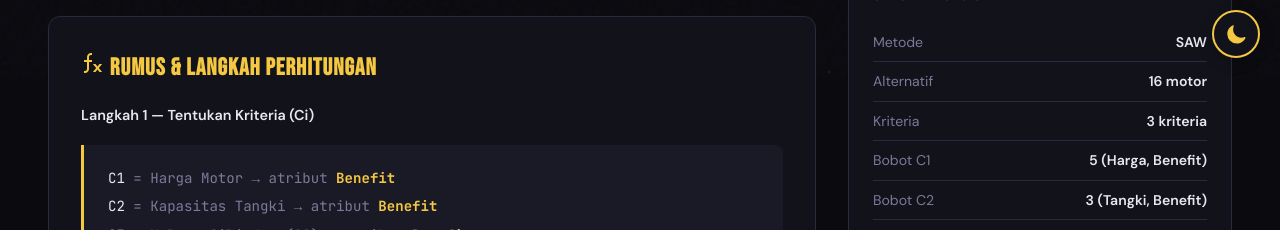
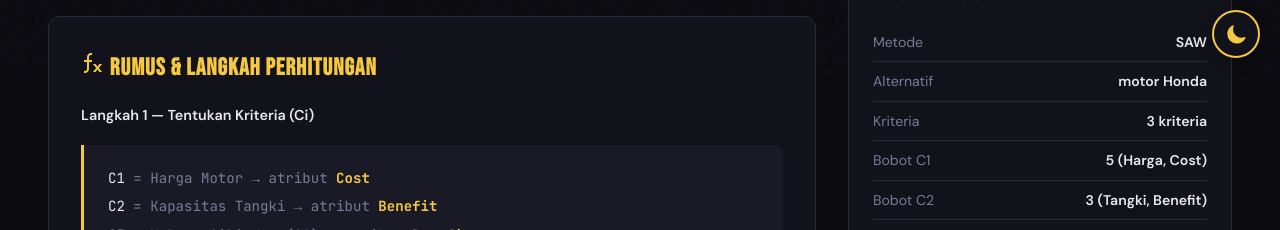
Before and after one commit to bastiandev9-dotcom/SAWmoto, a Next.js app in the folder nextjs-frontend/: page /tentang in a window 1280 px wide. Shown: the part 722-952 px from the top of the page. Built offline with nearby package versions, Linux system fonts and the light colour scheme.

Commit message:
add kiteria in formula block

```diff
--- a/nextjs-frontend/app/tentang/page.tsx
+++ b/nextjs-frontend/app/tentang/page.tsx
@@ -59,7 +59,7 @@ export default function TentangPage() {
             <h3><RiFormula />  Rumus & Langkah Perhitungan</h3>
             <p style={{ color: 'var(--text-muted)', fontSize: '0.9rem', marginBottom: '0.5rem' }}><strong style={{ color: 'var(--text)' }}>Langkah 1 — Tentukan Kriteria (Ci)</strong></p>
             <div className="formula-block">
-              <em>C1</em> = Harga Motor &#8594; atribut <strong>Benefit</strong><br />
+              <em>C1</em> = Harga Motor &#8594; atribut <strong>Cost</strong><br />
               <em>C2</em> = Kapasitas Tangki &#8594; atribut <strong>Benefit</strong><br />
               <em>C3</em> = Volume Silinder (CC) &#8594; atribut <strong>Benefit</strong>
             </div>
@@ -115,7 +115,7 @@ export default function TentangPage() {
 
           <div className="info-card" data-reveal="right" style={{ marginBottom: '1.5rem' }}>
             <h3>Spesifikasi Sistem</h3>
-            {[['Metode','SAW'],['Alternatif','16 motor'],['Kriteria','3 kriteria'],['Bobot C1','5 (Harga, Benefit)'],['Bobot C2','3 (Tangki, Benefit)'],['Bobot C3','4 (CC, Benefit)'],['Studi Kasus','PT. Sinar Sentosa'],['Produk','Honda']].map(([k, v]) => (
+            {[['Metode','SAW'],['Alternatif','motor Honda'],['Kriteria','3 kriteria'],['Bobot C1','5 (Harga, Cost)'],['Bobot C2','3 (Tangki, Benefit)'],['Bobot C3','4 (CC, Benefit)'],['Studi Kasus','PT. Sinar Sentosa'],['Produk','Honda']].map(([k, v]) => (
               <div key={k} className="info-row"><span>{k}</span><span>{v}</span></div>
             ))}
           </div>
```
